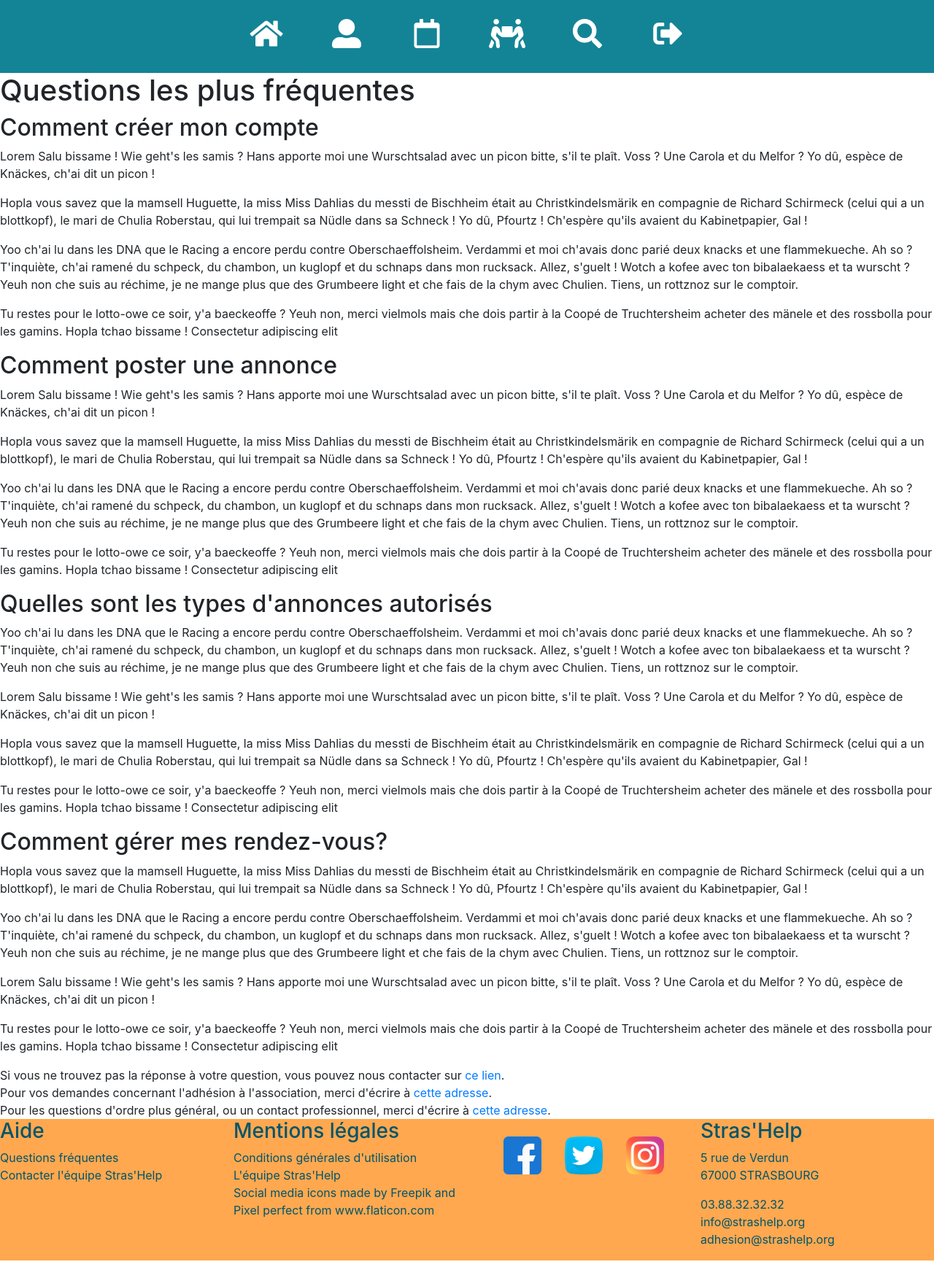
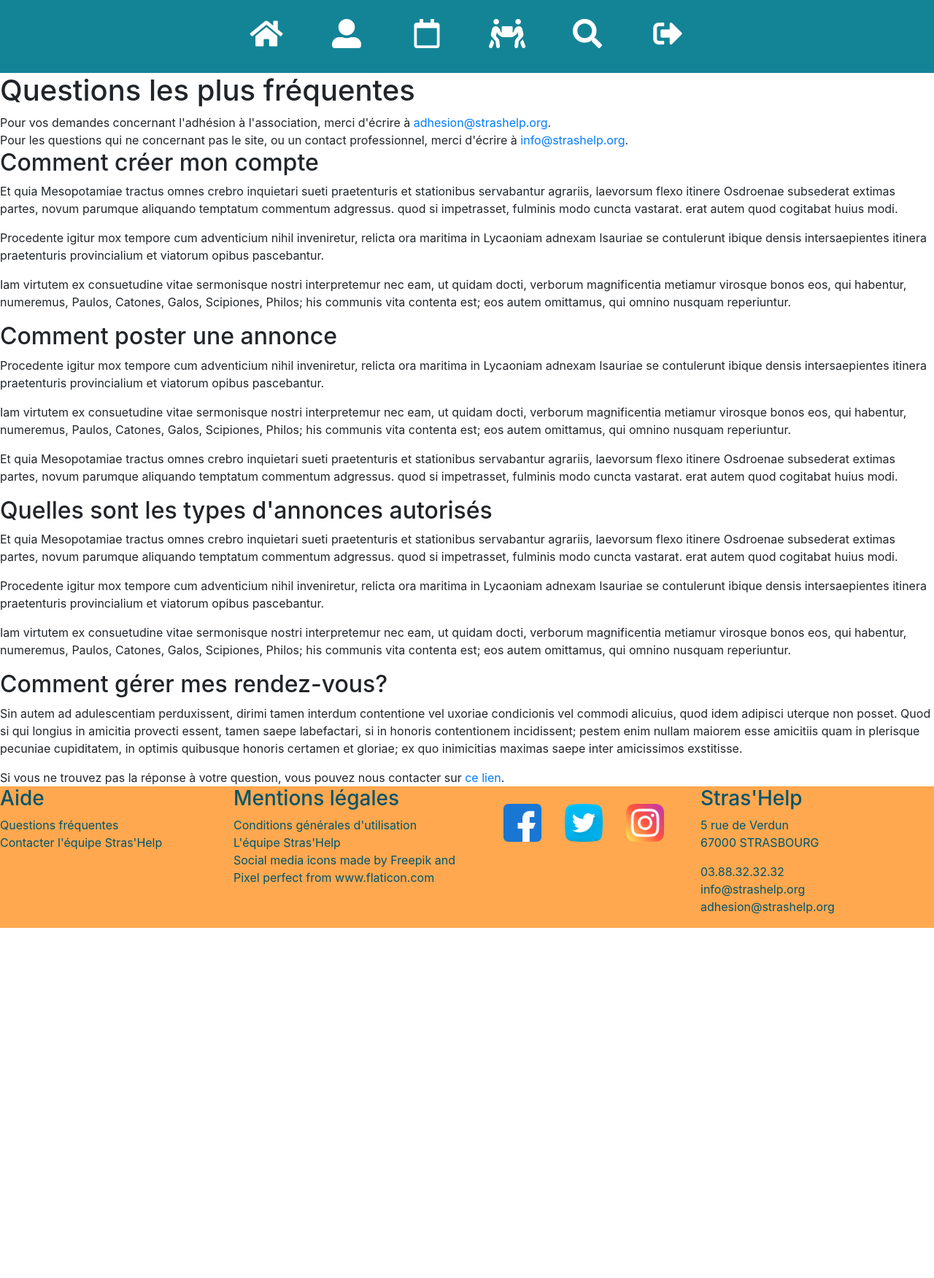
Before and after one commit to eFrederic67/Strashelp, a PHP site: template src/View/Home/faq.html.twig in a window 1280 px wide. Shown: the whole page at 73% size. After the commit the page ends 1272 px from the top, so only its background shows below. Run offline with PHP 8.4, Linux system fonts and the light colour scheme; the template is opened without the code that fills it, so the values that code supplies are empty; some libraries are stand-ins or nearby versions.

Commit message:
modification du corp de la page twig faq

```diff
--- a/src/View/Home/faq.html.twig
+++ b/src/View/Home/faq.html.twig
@@ -3,68 +3,50 @@
 {% block content %}
     <h1>Questions les plus fréquentes</h1>
 
+    <div class="hint">
+        Pour vos demandes concernant l'adhésion à l'association, merci d'écrire à <a href="mailto:adhesion@strashelp.org">adhesion@strashelp.org</a>.<br>
+        Pour les questions qui ne concernant pas le site, ou un contact professionnel, merci d'écrire à <a href="mailto:info@strashelp.org">info@strashelp.org</a>.
+    </div>
+
 <h2>Comment créer mon compte</h2>
-    <p>Lorem Salu bissame ! Wie geht's les samis ? Hans apporte moi une Wurschtsalad avec un picon bitte, s'il te plaît.
-        Voss ? Une Carola et du Melfor ? Yo dû, espèce de Knäckes, ch'ai dit un picon !</p>
-    <p>Hopla vous savez que la mamsell Huguette, la miss Miss Dahlias du messti de Bischheim était au Christkindelsmärik
-        en compagnie de Richard Schirmeck (celui qui a un blottkopf), le mari de Chulia Roberstau, qui lui trempait sa
-        Nüdle dans sa Schneck ! Yo dû, Pfourtz ! Ch'espère qu'ils avaient du Kabinetpapier, Gal !</p>
-    <p>Yoo ch'ai lu dans les DNA que le Racing a encore perdu contre Oberschaeffolsheim. Verdammi et moi ch'avais donc
-        parié deux knacks et une flammekueche. Ah so ? T'inquiète, ch'ai ramené du schpeck, du chambon, un kuglopf et du
-        schnaps dans mon rucksack. Allez, s'guelt ! Wotch a kofee avec ton bibalaekaess et ta wurscht ? Yeuh non che suis
-        au réchime, je ne mange plus que des Grumbeere light et che fais de la chym avec Chulien. Tiens, un rottznoz sur
-        le comptoir.</p>
-    <p>Tu restes pour le lotto-owe ce soir, y'a baeckeoffe ? Yeuh non, merci vielmols mais che dois partir à la Coopé de
-        Truchtersheim acheter des mänele et des rossbolla pour les gamins. Hopla tchao bissame ! Consectetur adipiscing elit</p>
+    <p>Et quia Mesopotamiae tractus omnes crebro inquietari sueti praetenturis et stationibus servabantur agrariis,
+        laevorsum flexo itinere Osdroenae subsederat extimas partes, novum parumque aliquando temptatum commentum adgressus.
+        quod si impetrasset, fulminis modo cuncta vastarat. erat autem quod cogitabat huius modi.</p>
+    <p>Procedente igitur mox tempore cum adventicium nihil inveniretur, relicta ora maritima in Lycaoniam adnexam Isauriae
+        se contulerunt ibique densis intersaepientes itinera praetenturis provincialium et viatorum opibus pascebantur.</p>
+    <p>Iam virtutem ex consuetudine vitae sermonisque nostri interpretemur nec eam, ut quidam docti, verborum magnificentia
+        metiamur virosque bonos eos, qui habentur, numeremus, Paulos, Catones, Galos, Scipiones, Philos; his communis vita
+        contenta est; eos autem omittamus, qui omnino nusquam reperiuntur.</p>
 
     <h2>Comment poster une annonce</h2>
-    <p>Lorem Salu bissame ! Wie geht's les samis ? Hans apporte moi une Wurschtsalad avec un picon bitte, s'il te plaît.
-        Voss ? Une Carola et du Melfor ? Yo dû, espèce de Knäckes, ch'ai dit un picon !</p>
-    <p>Hopla vous savez que la mamsell Huguette, la miss Miss Dahlias du messti de Bischheim était au Christkindelsmärik
-        en compagnie de Richard Schirmeck (celui qui a un blottkopf), le mari de Chulia Roberstau, qui lui trempait sa
-        Nüdle dans sa Schneck ! Yo dû, Pfourtz ! Ch'espère qu'ils avaient du Kabinetpapier, Gal !</p>
-    <p>Yoo ch'ai lu dans les DNA que le Racing a encore perdu contre Oberschaeffolsheim. Verdammi et moi ch'avais donc
-        parié deux knacks et une flammekueche. Ah so ? T'inquiète, ch'ai ramené du schpeck, du chambon, un kuglopf et du
-        schnaps dans mon rucksack. Allez, s'guelt ! Wotch a kofee avec ton bibalaekaess et ta wurscht ? Yeuh non che suis
-        au réchime, je ne mange plus que des Grumbeere light et che fais de la chym avec Chulien. Tiens, un rottznoz sur
-        le comptoir.</p>
-    <p>Tu restes pour le lotto-owe ce soir, y'a baeckeoffe ? Yeuh non, merci vielmols mais che dois partir à la Coopé de
-        Truchtersheim acheter des mänele et des rossbolla pour les gamins. Hopla tchao bissame ! Consectetur adipiscing elit</p>
+    <p>Procedente igitur mox tempore cum adventicium nihil inveniretur, relicta ora maritima in Lycaoniam adnexam Isauriae
+        se contulerunt ibique densis intersaepientes itinera praetenturis provincialium et viatorum opibus pascebantur.</p>
+    <p>Iam virtutem ex consuetudine vitae sermonisque nostri interpretemur nec eam, ut quidam docti, verborum magnificentia
+        metiamur virosque bonos eos, qui habentur, numeremus, Paulos, Catones, Galos, Scipiones, Philos; his communis vita
+        contenta est; eos autem omittamus, qui omnino nusquam reperiuntur.</p
+    <p>Et quia Mesopotamiae tractus omnes crebro inquietari sueti praetenturis et stationibus servabantur agrariis,
+        laevorsum flexo itinere Osdroenae subsederat extimas partes, novum parumque aliquando temptatum commentum adgressus.
+        quod si impetrasset, fulminis modo cuncta vastarat. erat autem quod cogitabat huius modi.</p>
 
     <h2>Quelles sont les types d'annonces autorisés</h2>
-    <p>Yoo ch'ai lu dans les DNA que le Racing a encore perdu contre Oberschaeffolsheim. Verdammi et moi ch'avais donc
-        parié deux knacks et une flammekueche. Ah so ? T'inquiète, ch'ai ramené du schpeck, du chambon, un kuglopf et du
-        schnaps dans mon rucksack. Allez, s'guelt ! Wotch a kofee avec ton bibalaekaess et ta wurscht ? Yeuh non che suis
-        au réchime, je ne mange plus que des Grumbeere light et che fais de la chym avec Chulien. Tiens, un rottznoz sur
-        le comptoir.</p>
-    <p>Lorem Salu bissame ! Wie geht's les samis ? Hans apporte moi une Wurschtsalad avec un picon bitte, s'il te plaît.
-        Voss ? Une Carola et du Melfor ? Yo dû, espèce de Knäckes, ch'ai dit un picon !</p>
-    <p>Hopla vous savez que la mamsell Huguette, la miss Miss Dahlias du messti de Bischheim était au Christkindelsmärik
-        en compagnie de Richard Schirmeck (celui qui a un blottkopf), le mari de Chulia Roberstau, qui lui trempait sa
-        Nüdle dans sa Schneck ! Yo dû, Pfourtz ! Ch'espère qu'ils avaient du Kabinetpapier, Gal !</p>
-    <p>Tu restes pour le lotto-owe ce soir, y'a baeckeoffe ? Yeuh non, merci vielmols mais che dois partir à la Coopé de
-        Truchtersheim acheter des mänele et des rossbolla pour les gamins. Hopla tchao bissame ! Consectetur adipiscing elit</p>
+    <p>Et quia Mesopotamiae tractus omnes crebro inquietari sueti praetenturis et stationibus servabantur agrariis,
+        laevorsum flexo itinere Osdroenae subsederat extimas partes, novum parumque aliquando temptatum commentum adgressus.
+        quod si impetrasset, fulminis modo cuncta vastarat. erat autem quod cogitabat huius modi.</p>
+    <p>Procedente igitur mox tempore cum adventicium nihil inveniretur, relicta ora maritima in Lycaoniam adnexam Isauriae
+        se contulerunt ibique densis intersaepientes itinera praetenturis provincialium et viatorum opibus pascebantur.</p>
+    <p>Iam virtutem ex consuetudine vitae sermonisque nostri interpretemur nec eam, ut quidam docti, verborum magnificentia
+        metiamur virosque bonos eos, qui habentur, numeremus, Paulos, Catones, Galos, Scipiones, Philos; his communis vita
+        contenta est; eos autem omittamus, qui omnino nusquam reperiuntur.</p>
 
     <h2>Comment gérer mes rendez-vous?</h2>
-    <p>Hopla vous savez que la mamsell Huguette, la miss Miss Dahlias du messti de Bischheim était au Christkindelsmärik
-        en compagnie de Richard Schirmeck (celui qui a un blottkopf), le mari de Chulia Roberstau, qui lui trempait sa
-        Nüdle dans sa Schneck ! Yo dû, Pfourtz ! Ch'espère qu'ils avaient du Kabinetpapier, Gal !</p>
-    <p>Yoo ch'ai lu dans les DNA que le Racing a encore perdu contre Oberschaeffolsheim. Verdammi et moi ch'avais donc
-        parié deux knacks et une flammekueche. Ah so ? T'inquiète, ch'ai ramené du schpeck, du chambon, un kuglopf et du
-        schnaps dans mon rucksack. Allez, s'guelt ! Wotch a kofee avec ton bibalaekaess et ta wurscht ? Yeuh non che suis
-        au réchime, je ne mange plus que des Grumbeere light et che fais de la chym avec Chulien. Tiens, un rottznoz sur
-        le comptoir.</p>
-    <p>Lorem Salu bissame ! Wie geht's les samis ? Hans apporte moi une Wurschtsalad avec un picon bitte, s'il te plaît.
-        Voss ? Une Carola et du Melfor ? Yo dû, espèce de Knäckes, ch'ai dit un picon !</p>
-    <p>Tu restes pour le lotto-owe ce soir, y'a baeckeoffe ? Yeuh non, merci vielmols mais che dois partir à la Coopé de
-        Truchtersheim acheter des mänele et des rossbolla pour les gamins. Hopla tchao bissame ! Consectetur adipiscing elit</p>
+    <p>Sin autem ad adulescentiam perduxissent, dirimi tamen interdum contentione vel uxoriae condicionis vel commodi alicuius,
+        quod idem adipisci uterque non posset. Quod si qui longius in amicitia provecti essent, tamen saepe labefactari,
+        si in honoris contentionem incidissent; pestem enim nullam maiorem esse amicitiis quam in plerisque pecuniae
+        cupiditatem, in optimis quibusque honoris certamen et gloriae; ex quo inimicitias maximas saepe inter amicissimos
+        exstitisse.</p>
 
     <div class="hint">
         Si vous ne trouvez pas la réponse à votre question, vous pouvez nous contacter sur <a href="/Contact/contact">ce lien</a>.
     </div>
-    <div class="hint">
-        Pour vos demandes concernant l'adhésion à l'association, merci d'écrire à <a href="mailto:adhesion@strashelp.org">cette adresse</a>.<br>
-        Pour les questions d'ordre plus général, ou un contact professionnel, merci d'écrire à <a href="mailto:info@strashelp.org">cette adresse</a>.
-    </div>
 
 {% endblock %}
```
